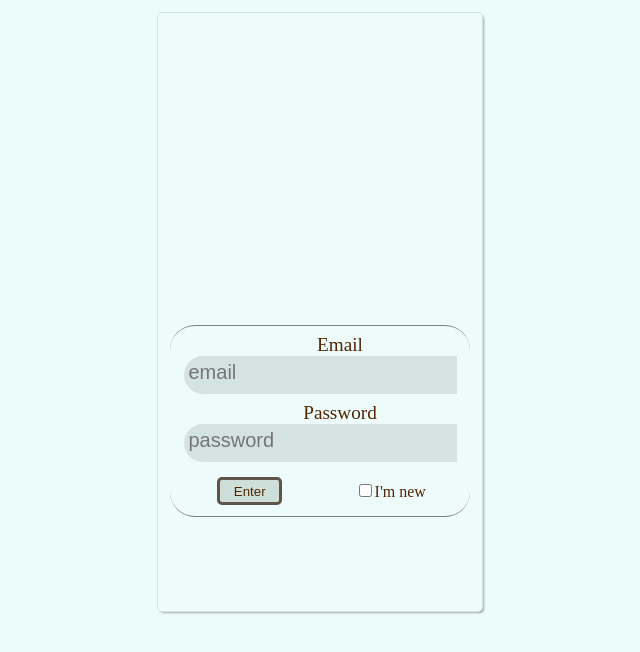
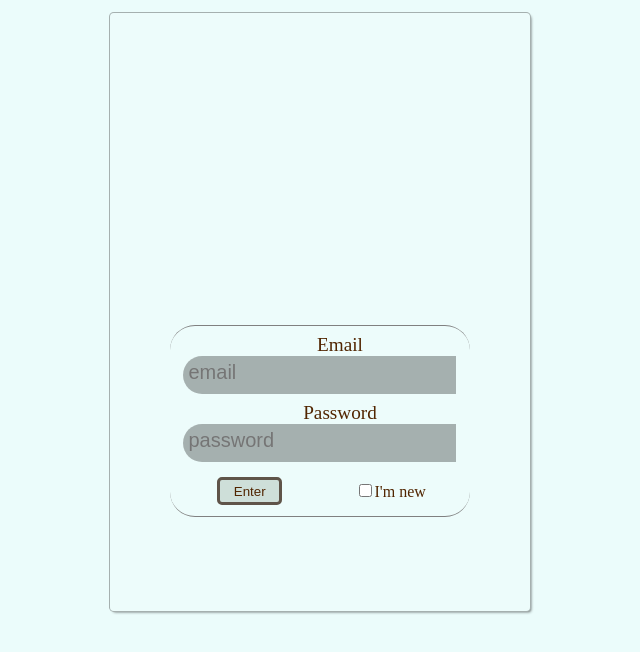
Before and after one commit to DrMandible/CharacterCreator, a React (Create React App) app: page /#login in a window 1280 px wide. Shown: the top 652 px of the page, without its empty margins (324-964 px from the left). Built offline with nearby package versions, Linux system fonts and the light colour scheme.

Commit message:
Chat, Toolbar Server now broadcasts updated chat logs to all clients connected to that room. Client displaying correctly
Toolbar oriented up-down instead of left-right.

```diff
--- a/src/App.js
+++ b/src/App.js
@@ -10,7 +10,7 @@ import { Main } from "./Main";
 const THEME = {
   main: `rgba(95, 84, 73, 1)`,
   background: `rgba(235, 252, 251, 1)`,
-  shade: `rgba(0, 0, 0, 0.1)`,
+  shade: `rgba(0, 0, 0, 0.3)`,
   bright: "rgba(255, 255, 255, 0.1)",
   shadow: `rgba(175, 170, 235, .5)`,
   confirm: `rgba(206, 223, 217, 1)`,
--- a/src/Main.js
+++ b/src/Main.js
@@ -71,17 +71,25 @@ export function Main() {
   var w =
     window.innerWidth && document.documentElement.clientWidth
       ? Math.min(window.innerWidth, document.documentElement.clientWidth)
-      : window.innerWidth ||
-        document.documentElement.clientWidth ||
-        document.getElementsByTagName("body")[0].clientWidth;
-  // console.log("state.view: ", VIEWS.LOGIN);
+      : Math.min(
+          window.innerWidth ||
+            document.documentElement.clientWidth ||
+            document.getElementsByTagName("body")[0].clientWidth
+        );
+  console.log("w", typeof w, w);
+  let cardWidth = w < 600 ? "95vw" : "33vw";
   return (
-    <div className="d-flex f-w w c">
-      <div className="f-w f-a-s p-1">
+    <div className="d-flex f-w w c flex-c">
+      <div className="d-flex f-w w p-1 c">
         {activeViews?.length > 0 &&
           Array.from(new Set(activeViews)).map((view, key) => {
             return (
-              <SC.CardBorders windowwidth={w} key={key} id={key}>
+              <SC.CardBorders
+                cardwidth={cardWidth}
+                windowwidth={w}
+                key={key}
+                id={key}
+              >
                 {VIEWS[`${view}`]}
               </SC.CardBorders>
             );
--- a/src/components/Chat.js
+++ b/src/components/Chat.js
@@ -263,6 +263,7 @@ export const Chat = () => {
               type: "UPDATE_JOINED_CHATS",
               payload: data.payload
             });
+            setShowChatList(false);
             break;
 
           case "LEAVE":
@@ -337,9 +338,9 @@ export const Chat = () => {
               chatLogs.map((log) => {
                 // console.log("log", typeof log, log);
                 return (
-                  <div className="d-flex" key={log.id}>
+                  <div className="d-flex f-a-s" key={log.id}>
                     <div style={{ whiteSpace: "nowrap" }}>
-                      <b>{`${log.userName}: `}</b>{" "}
+                      <b>{`${log.userName}: `}</b>
                     </div>
                     <div style={{ marginLeft: "0.1rem" }}>{log.message}</div>
                   </div>
@@ -387,29 +388,6 @@ const ChatRoom = (props) => {
   );
 };
 
-const ChatLogs = ({ chatLogs }) => {
-  return (
-    <div className="f-s-b" style={{ display: "flex", flexDirection: "column" }}>
-      <div
-        className="p-1"
-        // style={{ backgroundColor: "rgba(255, 255, 255, 0.8)" }}
-        // style={{ position: "sticky", bottom: 0, height: "70vh" }}
-        key={chatLogs.id}
-      >
-        {chatLogs.map((log) => {
-          // console.log("log", typeof log, log);
-          return (
-            <div className="d-flex" key={log.id}>
-              <b>{`${log.userName}: `}</b>
-              <div style={{ marginLeft: "0.1rem" }}>{log.message}</div>
-            </div>
-          );
-        })}
-      </div>
-    </div>
-  );
-};
-
 const ChatList = (props) => {
   const list = props.list;
   const handleJoin = props.handleJoin;
--- a/src/components/Toolbar.js
+++ b/src/components/Toolbar.js
@@ -33,7 +33,7 @@ export const Toolbar = (props) => {
   };
 
   return (
-    <SC.Toolbar id="Toolbar" style={STYLE}>
+    <SC.Toolbar isexpanded={isExpanded} id="Toolbar" style={STYLE}>
       {isExpanded && (
         <React.Fragment>
           <SC.ToolbarOption
@@ -78,7 +78,7 @@ export const Toolbar = (props) => {
       >
         <IconMenu />
       </SC.ToolbarOption>
-      <SC.ToolbarBG />
+      {/* <SC.ToolbarBG /> */}
     </SC.Toolbar>
   );
 };
--- a/src/routes/Login.js
+++ b/src/routes/Login.js
@@ -75,6 +75,7 @@ export const Login = () => {
         formik.resetForm();
         formik.values.email = response.email;
       } catch (e) {
+        setIsSubmitting(false);
         setServerMessage("Could not Register");
       }
     };
@@ -108,6 +109,7 @@ export const Login = () => {
         });
         // ["CHAT", "ACCOUNT", "FRIENDS", "CHARACTER_SHEET"]
       } catch (e) {
+        setIsSubmitting(false);
         setServerMessage("Could not login");
       }
     };
@@ -219,7 +221,11 @@ export const Login = () => {
             </div>
           </SC.CardFooter>
         </form>
-        {serverMessage && <div className="d-flex w c">{serverMessage}</div>}
+        {serverMessage && (
+          <SC.CardFooter className="d-flex w">
+            <div className="d-flex w c p-1 m-1">{serverMessage}</div>
+          </SC.CardFooter>
+        )}
       </SC.SmallCard>
     </div>
   );
--- a/src/styled/index.js
+++ b/src/styled/index.js
@@ -103,12 +103,11 @@ const DARKEN = `rgba(0, 0, 0, 0.1)`;
 
 export const CardBorders = styled.div`
   background-color: ${(props) => props.theme.bright};
-  min-width: ${(props) =>
+  /* min-width: ${(props) =>
     props.windowwidth < 600 ? "95vw" : props.windowwidth / 3} !important;
   max-width: ${(props) =>
-    props.windowwidth < 600 ? "95vw" : props.windowwidth / 3} !important;
-  width: ${(props) =>
-    props.windowwidth < 600 ? "95vw" : props.windowwidth / 3} !important;
+    props.windowwidth < 600 ? "95vw" : props.windowwidth / 3} !important; */
+  width: ${(props) => (props.windowwidth < 600 ? "95vw" : "33vw")};
   height: 100%;
   max-height: 75vh;
   overflow-y: wrap;
@@ -317,23 +316,12 @@ export const Toolbar = styled.div`
   overflow: hidden;
   position: fixed;
   bottom: 0;
-  left: 0;
-  width: 100%;
+  right: 0;
+  height: ${(props) => (props.isexpanded ? "90vh" : "auto")};
   display: flex;
-  justify-content: space-around;
-  box-sizing: border-box;
-
-  /* pointer-events: none; */
-`;
-
-export const ToolbarBG = styled.div`
-  color: ${(props) => props.theme.text};
-  width: 100%;
-  height: 40%;
-  position: absolute;
-  bottom: 0;
-  z-index: -1;
-  box-sizing: border-box;
+  flex-direction: column;
+  justify-content: space-between;
+  /* box-sizing: border-box; */
 `;
 
 export const ToolbarOption = styled.div`
```
